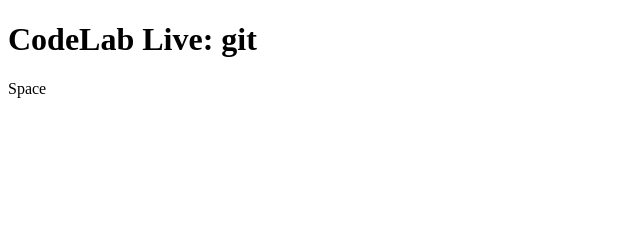
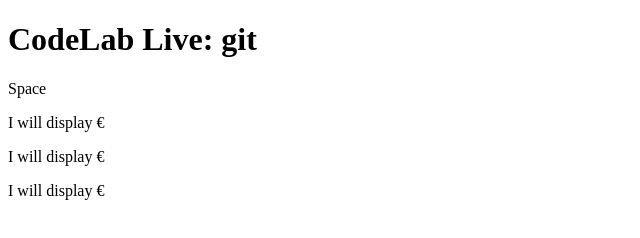
Before and after one commit to bluemix/GitPlayground, a plain HTML site: page index.html in a window 1280 px wide. Shown: the whole page, without its empty margins (0-640 px from the left). Drawn offline with Linux system fonts and the light colour scheme.

Commit message:
adding symbols

```diff
--- a/index.html
+++ b/index.html
@@ -6,5 +6,9 @@
 	<h1>CodeLab Live: git</h1>
 	<p>Space</p>
 
+	<p>I will display &euro;</p>
+	<p>I will display &#8364;</p>
+	<p>I will display &#x20AC;</p>
+
 </body>
 </html>
```
